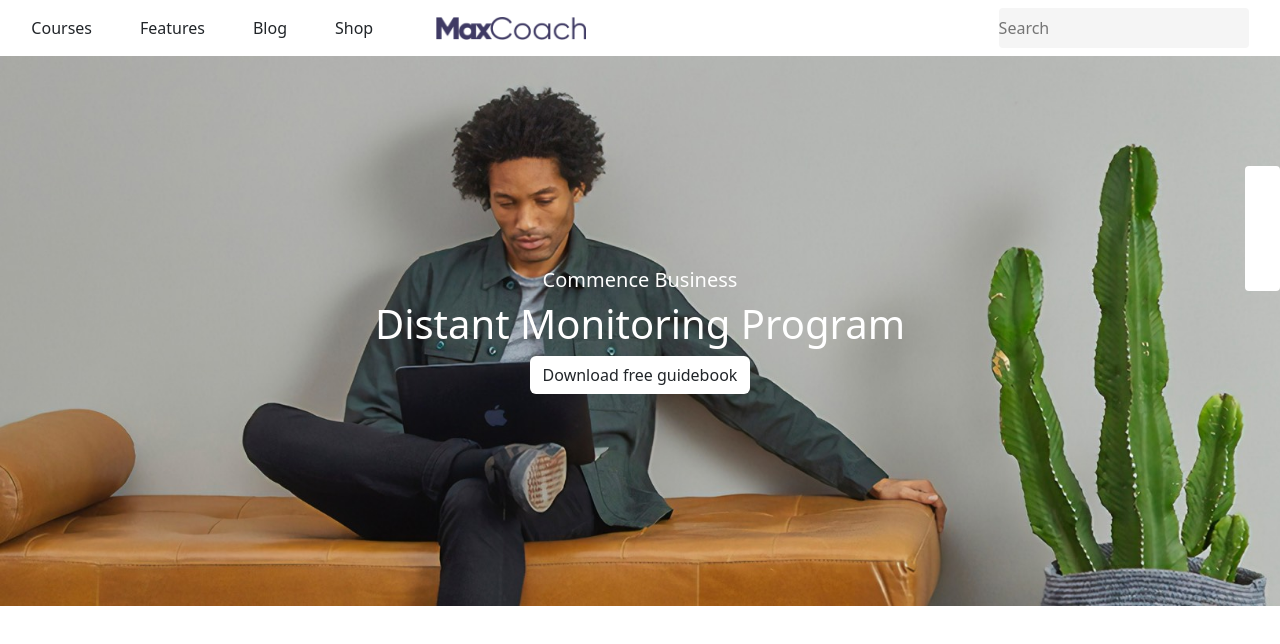
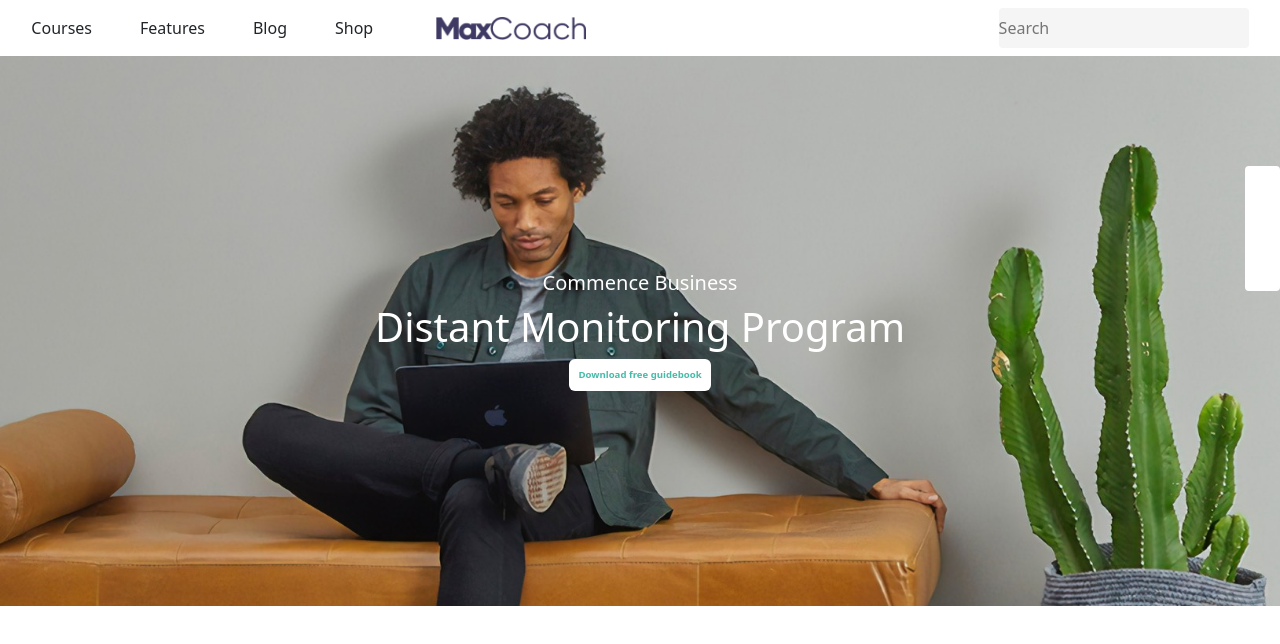
Before and after one commit to MarcoInchingoli89/proj-html-vuejs, a Vue app: page / in a window 1280 px wide. Shown: the top 644 px of the page. Built offline with nearby package versions, Linux system fonts and the light colour scheme.

Commit message:
Add AppHeader Component

```diff
--- a/src/App.vue
+++ b/src/App.vue
@@ -1,70 +1,24 @@
 <script>
+import AppHeader from './components/AppHeader.vue'
 export default {
   name: 'App',
+  components: {
+    AppHeader,
+  }
 }
 </script>
 
 <template>
-  <header id="site_header">
-    <nav class="navbar d-flex justify-content-around">
-      <div class="left_menu">
-        <ul class="d-flex gap-5 p-0 mb-0">
-          <li>Courses</li>
-          <li>Features</li>
-          <li>Blog</li>
-          <li>Shop</li>
-        </ul>
-      </div>
-      <div class="logo d-flex">
-        <img width="150" src="./assets/img/dark-logo.png" alt="">
-      </div>
-      <div class="right_menu">
-        <input class="search_bar rounded-1 py-2 border-0" type="search" placeholder="Search">
-      </div>
-    </nav>
-    <div class="jumbotron d-flex justify-content-center align-items-center flex-column">
-      <h5 class="text-white">Commence Business</h5>
-      <h1 class="text-white">Distant Monitoring Program</h1>
-      <a class="btn text-decoration-none bg-white" href="#" role="button">Download free guidebook</a>
-      <div class="sidebar rounded-1"></div>
-    </div>
-  </header>
+  <AppHeader />
 </template>
 
 <style lang="scss" scoped>
-.navbar {
-  li {
-    list-style: none;
-  }
 
-  .logo {
-    width: 500px;
-  }
-
-  .search_bar {
-    width: 250px;
-    background-color: #f5f5f5;
-  }
-}
-
-.jumbotron {
-  background-image: url('./assets/img/home-3-hero-bg.jpg');
-  background-size: cover;
-  height: 550px;
-  position: relative;
-}
-
-.sidebar {
-  height: 125px;
-  width: 35px;
-  background-color: white;
-  position: absolute;
-  right: 0;
-  top: 20%;
-}
 </style>
 
 <!-- TODO -->
-<!-- Inizia con l'header -->
+<!-- Inizia con l'header OK -->
 <!-- Dividi in componenti -->
-<!-- Crea un file con le variabili -->
+<!-- Crea un file con le variabili OK -->
+<!-- Inserisci il font corretto -->
+<!-- Inserisci le icone mancanti -->
--- /dev/null
+++ b/src/assets/scss/partials/_variables.scss
@@ -0,0 +1,2 @@
+$dl-primary: #f5f5f5;
+$dl-secondary: #47BBA9;
--- /dev/null
+++ b/src/components/AppHeader.vue
@@ -0,0 +1,73 @@
+<script>
+export default {
+    name: 'AppHeader',
+}
+</script>
+
+<template>
+    <header id="site_header">
+        <nav class="navbar d-flex justify-content-around">
+            <div class="left_menu">
+                <ul class="d-flex gap-5 p-0 mb-0">
+                    <li>Courses</li>
+                    <li>Features</li>
+                    <li>Blog</li>
+                    <li>Shop</li>
+                </ul>
+            </div>
+            <div class="logo d-flex">
+                <img width="150" src="../assets/img/dark-logo.png" alt="">
+            </div>
+            <div class="right_menu">
+                <input class="search_bar rounded-1 py-2 border-0" type="search" placeholder="Search">
+            </div>
+        </nav>
+        <div class="jumbotron d-flex justify-content-center align-items-center flex-column">
+            <h5 class="text-white">Commence Business</h5>
+            <h1 class="text-white">Distant Monitoring Program</h1>
+            <a class="btn text-decoration-none bg-white p-2" href="#" role="button">Download free guidebook</a>
+            <div class="sidebar rounded-1"></div>
+        </div>
+    </header>
+</template>
+
+<style lang="scss" scoped>
+@use '../assets/scss/partials/variables' as *;
+
+.navbar {
+    li {
+        list-style: none;
+    }
+
+    .logo {
+        width: 500px;
+    }
+
+    .search_bar {
+        width: 250px;
+        background-color: #f5f5f5;
+    }
+}
+
+.jumbotron {
+    background-image: url('../assets/img/home-3-hero-bg.jpg');
+    background-size: cover;
+    height: 550px;
+    position: relative;
+
+    .btn {
+        color: $dl-secondary;
+        font-size: 0.6rem;
+        font-weight: bold;
+    }
+}
+
+.sidebar {
+    height: 125px;
+    width: 35px;
+    background-color: white;
+    position: absolute;
+    right: 0;
+    top: 20%;
+}
+</style>
```
